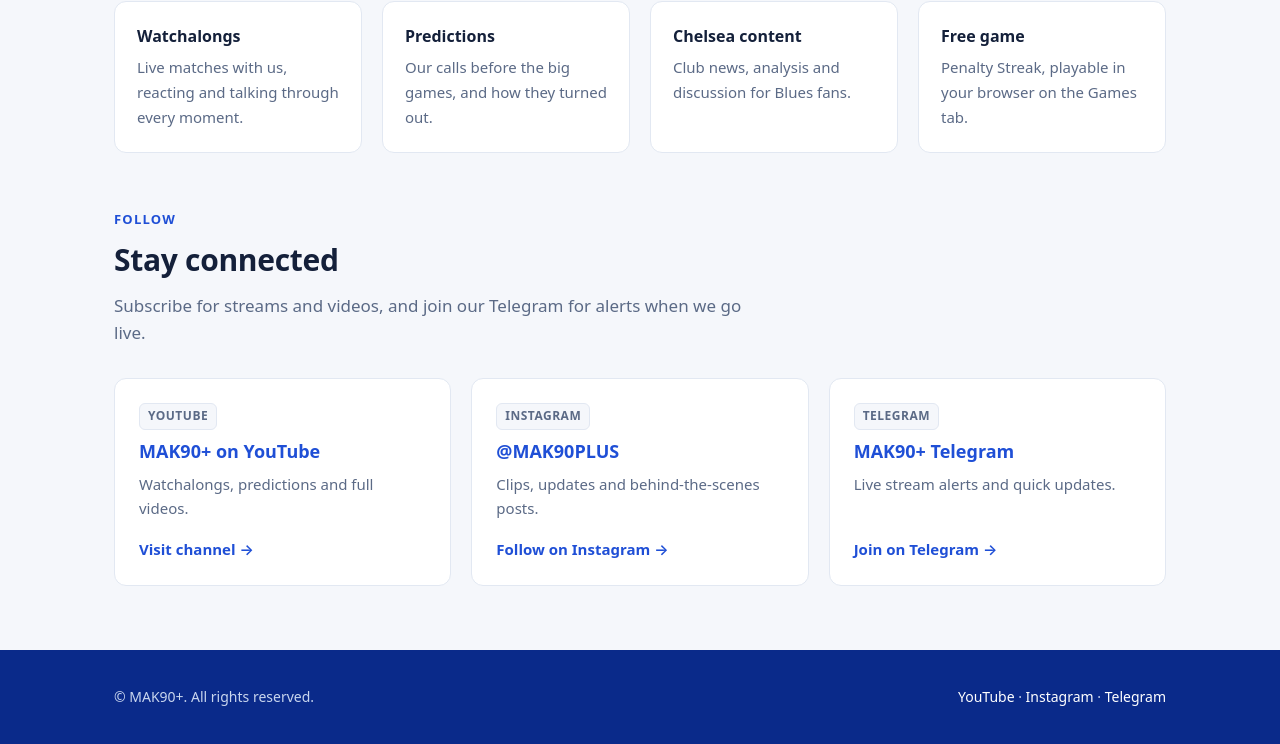
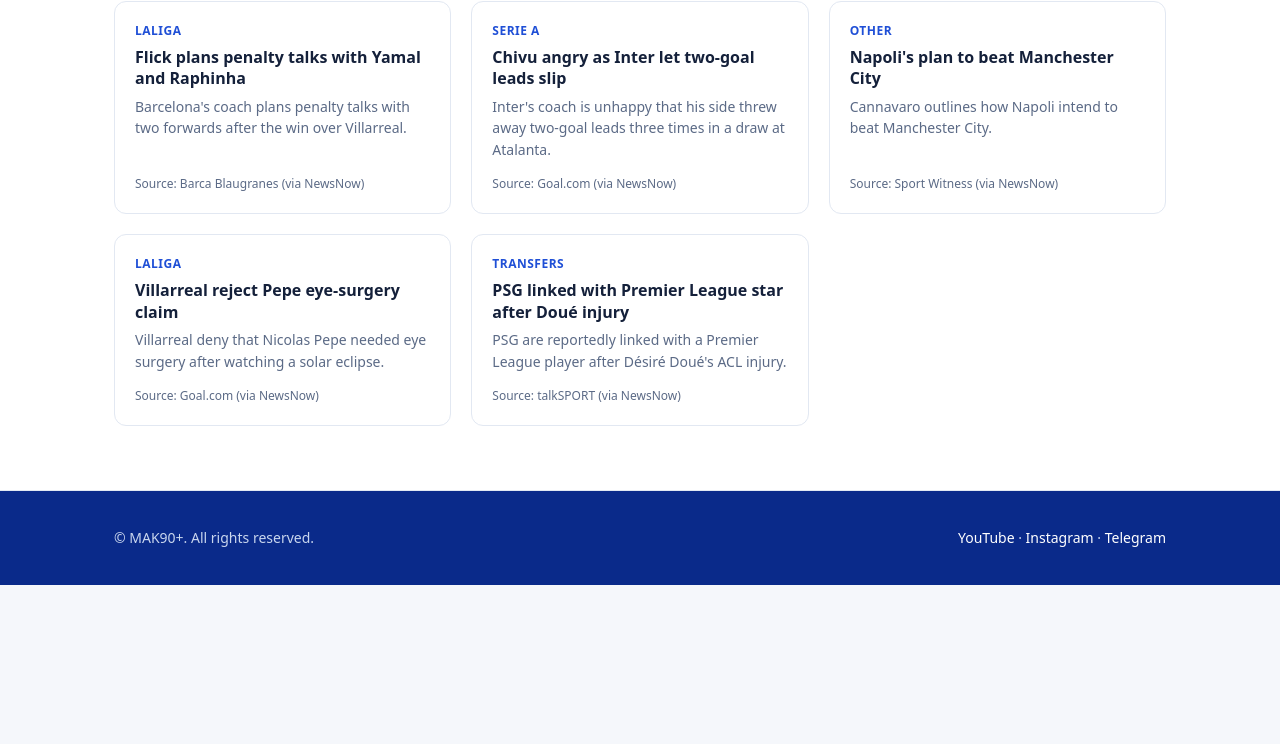
Before and after one commit to hkhan1347-cell/mak90, a plain HTML site: page index.html in a window 1280 px wide. Shown: the part 717-1461 px from the top of the page. After the commit the page ends 1302 px from the top, so only its background shows below. Drawn offline with nearby package versions, Linux system fonts and the light colour scheme.

Commit message:
Open the site on the News tab by default
Co-Authored-By: Claude Haiku 5.5 <noreply@anthropic.com>
Claude-Session: https://claude.ai/code/session_012S395mFvW1PimfcGNrQPir

```diff
--- a/index.html
+++ b/index.html
@@ -215,7 +215,7 @@
   // tabs: show one group of panels at a time, remembering the last tab in the URL hash
   var tabs = document.querySelectorAll('[data-tab]');
   function show(name) {
-    if (!/^(home|news|play)$/.test(name)) name = 'home';
+    if (!/^(home|news|play)$/.test(name)) name = 'news';
     document.querySelectorAll('[data-panel]').forEach(function (p) {
       p.classList.toggle('show', p.getAttribute('data-panel') === name);
     });
@@ -232,7 +232,7 @@
       show(name);
     });
   });
-  show((location.hash || '#home').slice(1));
+  show((location.hash || '#news').slice(1));
 
   var list = document.getElementById('newsList');
   var meta = document.getElementById('newsMeta');
```
